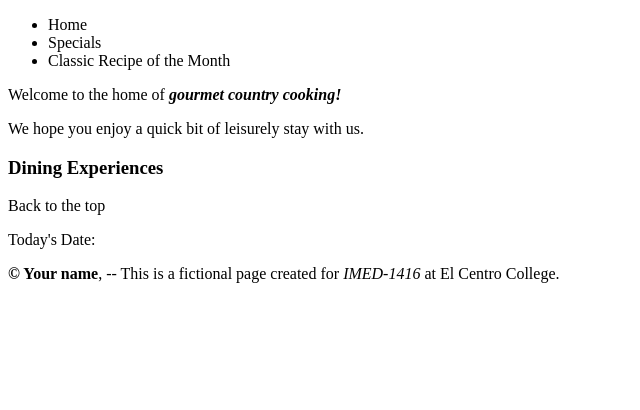
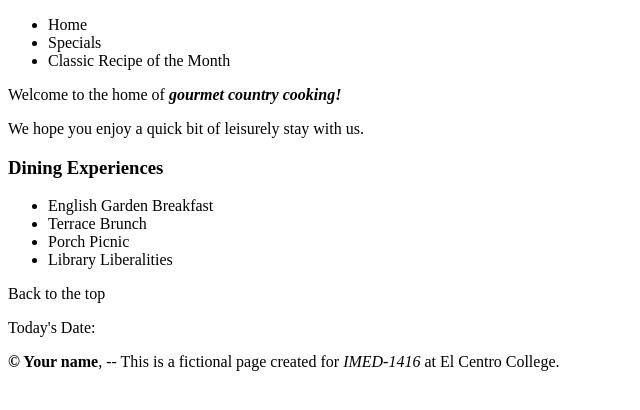
Before and after one commit to rameth22/rameth22.github.io, a plain HTML site: page arbor/arbor.html in a window 1280 px wide. Shown: the whole page, without its empty margins (0-640 px from the left). Drawn offline with Linux system fonts and the light colour scheme.

Commit message:
Update arbor.html

```diff
--- a/arbor/arbor.html
+++ b/arbor/arbor.html
@@ -20,6 +20,12 @@
                <p>Welcome to the home of <b><i>gourmet country cooking!</i></b></p>
                <p>We hope you enjoy a quick bit of leisurely stay with us.</p>
                      <h1>Dining Experiences</h1>
+               <ul>
+                  <li>English Garden Breakfast
+                  <li>Terrace Brunch</li>
+                  <li>Porch Picnic</li>
+                  <li>Library Liberalities</li>
+               </ul>
             </article>
          </section>
          <aside></aside>
```
